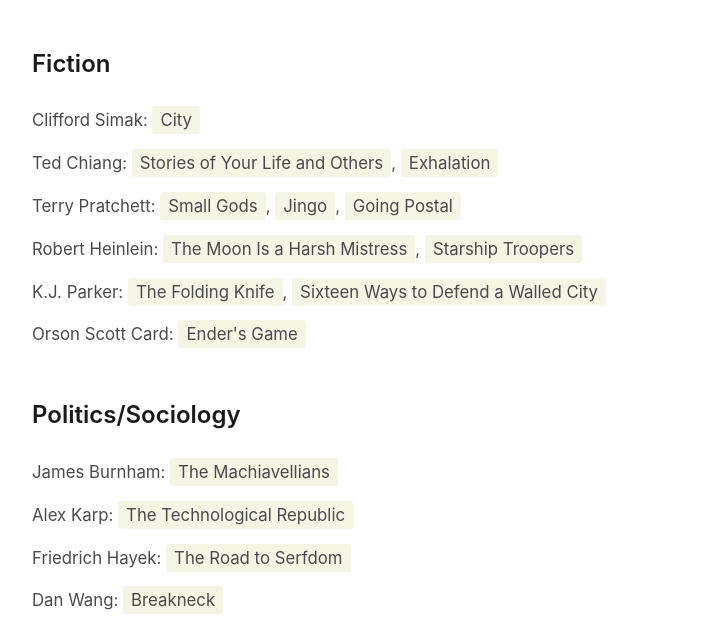
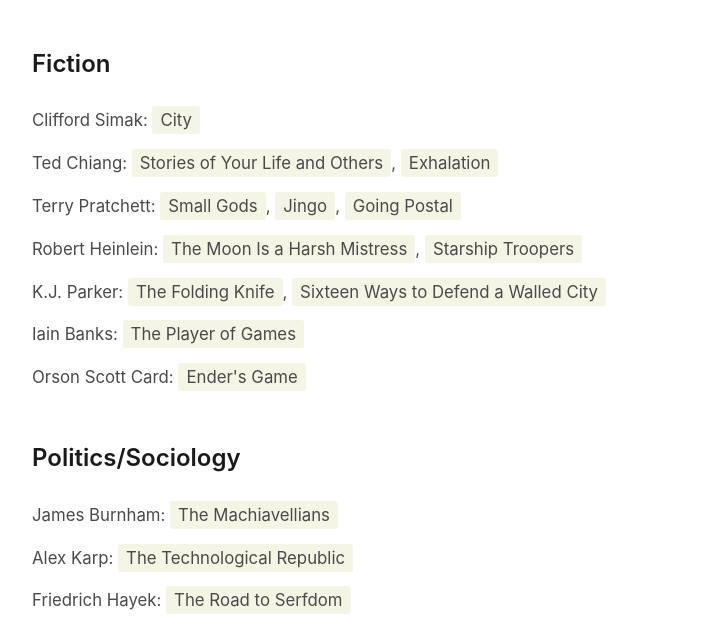
Before and after one commit to ht-todorov/ht-todorov.github.io, a plain HTML site: page bookshelf.html in a window 1280 px wide. Shown: the part 111-737 px from the top of the page, without its empty margins (278-1001 px from the left). Drawn offline with Linux system fonts and the light colour scheme.

Commit message:
Add Player of Games

```diff
--- a/bookshelf.html
+++ b/bookshelf.html
@@ -22,6 +22,7 @@
         <div class="author-group">Terry Pratchett: <span class="book-box">Small Gods</span>, <span class="book-box">Jingo</span>, <span class="book-box">Going Postal</span></div>
         <div class="author-group">Robert Heinlein: <span class="book-box">The Moon Is a Harsh Mistress</span>, <span class="book-box">Starship Troopers</span></div>
         <div class="author-group">K.J. Parker: <span class="book-box">The Folding Knife</span>, <span class="book-box">Sixteen Ways to Defend a Walled City</span></div>
+        <div class="author-group">Iain Banks: <span class="book-box">The Player of Games</span></div>
         <div class="author-group">Orson Scott Card: <span class="book-box">Ender's Game</span></div>
     </div>
 
```
